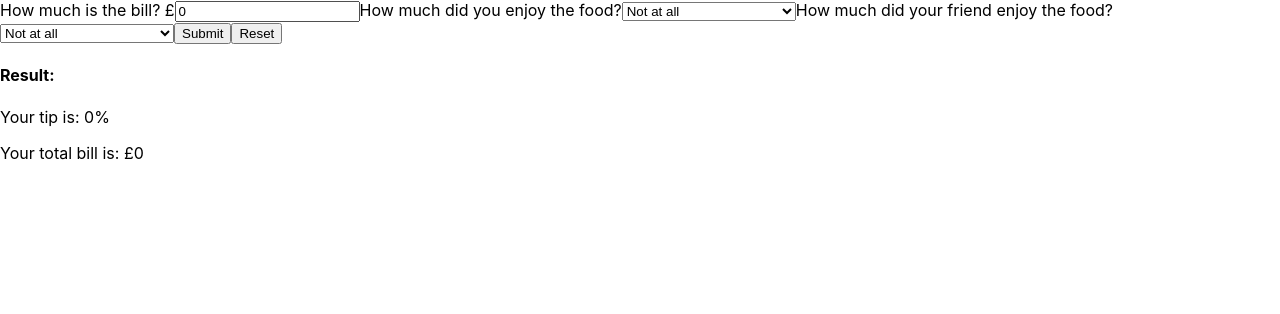
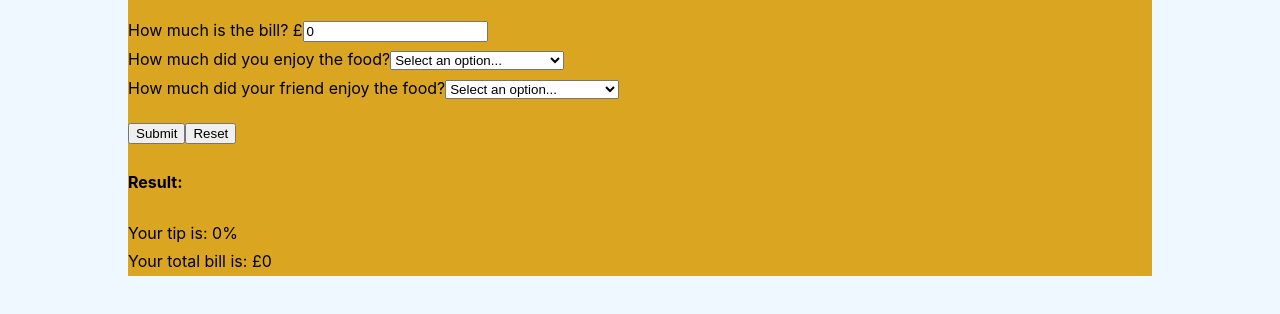
Before and after one commit to CoraNiall/tip-calculator, a React (Create React App) app: page / in a window 1280 px wide. Shown: the top 314 px of the page. Built offline with nearby package versions, Linux system fonts and the light colour scheme.

Commit message:
some styles still todo clear select options on reset

```diff
--- a/src/App.css
+++ b/src/App.css
@@ -5,9 +5,20 @@ body {
     sans-serif;
   -webkit-font-smoothing: antialiased;
   -moz-osx-font-smoothing: grayscale;
+  background-color: aliceblue;
 }
 
 code {
   font-family: source-code-pro, Menlo, Monaco, Consolas, 'Courier New',
     monospace;
 }
+
+.App {
+  display: flex;
+  flex-direction: row;
+  width: 80%;
+  margin: auto;
+  flex-wrap: wrap;
+  align-items: center;
+  background-color: goldenrod;
+}
--- a/src/App.js
+++ b/src/App.js
@@ -34,18 +34,26 @@ function App() {
 
   return (
     <div className="App">
+      <div className="root">
+        <ul>
           <Question onAddBill={onAddBill} bill={bill}>
             How much is the bill? £
           </Question>
-      <Dropdown onAddTip={onAddTip}>How much did you enjoy the food?</Dropdown>
+          <Dropdown onAddTip={onAddTip}>
+            How much did you enjoy the food?
+          </Dropdown>
           <Dropdown onAddTip={onAddTip}>
             How much did your friend enjoy the food?
           </Dropdown>
+        </ul>
+        <div className="buttons">
           <Button onClick={onTotalBill}>Submit</Button>
           <Button onClick={onResetBill}>Reset</Button>
+        </div>
         <h4>Result:</h4>
         <Result>Your tip is: {tipValue}%</Result>
         <Result>Your total bill is: £{totalBill}</Result>
+      </div>
     </div>
   );
 }
--- a/src/components/Button.jsx
+++ b/src/components/Button.jsx
@@ -1,4 +1,5 @@
 import React from 'react';
+import '../index.css';
 
 export default function Button({ children, onClick }) {
   return (
--- a/src/components/Dropdown.jsx
+++ b/src/components/Dropdown.jsx
@@ -1,14 +1,16 @@
 import React from 'react';
+import '../index.css';
 
 export default function Dropdown({ children, onAddTip }) {
   return (
-    <>
+    <li>
       <label htmlFor="question1">{children}</label>
       <select id="question1" onChange={e => onAddTip(e.target.value)}>
-        <option value="0">Not at all</option>
+        <option value="0">Select an option...</option>
+        <option value="5">Not at all</option>
         <option value="10">It was good. I liked it</option>
         <option value="20">It was fantastic. Best ever</option>
       </select>
-    </>
+    </li>
   );
 }
--- a/src/components/Question.jsx
+++ b/src/components/Question.jsx
@@ -1,4 +1,5 @@
 import React from 'react';
+import '../index.css';
 
 export default function Question({ children, onAddBill, bill }) {
   const handleChange = value => {
@@ -6,7 +7,7 @@ export default function Question({ children, onAddBill, bill }) {
   };
 
   return (
-    <>
+    <li>
       <label htmlFor="question1">{children}</label>
       <input
         type="text"
@@ -14,6 +15,6 @@ export default function Question({ children, onAddBill, bill }) {
         value={bill}
         onChange={e => handleChange(e.target.value)}
       />
-    </>
+    </li>
   );
 }
--- a/src/components/Result.jsx
+++ b/src/components/Result.jsx
@@ -1,9 +1,10 @@
 import React from 'react';
+import '../index.css';
 
 export default function Result({ children, value }) {
   return (
     <>
-      <p>{children}</p>
+      <span>{children}</span>
     </>
   );
 }
--- /dev/null
+++ b/src/index.css
@@ -0,0 +1,15 @@
+.root {
+  display: flex;
+  flex-direction: column;
+  align-items: flex-start;
+  justify-content: left;
+  line-height: 1.8;
+}
+
+ul {
+  padding: 0;
+}
+
+li {
+  list-style: none;
+}
```
Lines whose indentation alone changed are shown as unchanged.
